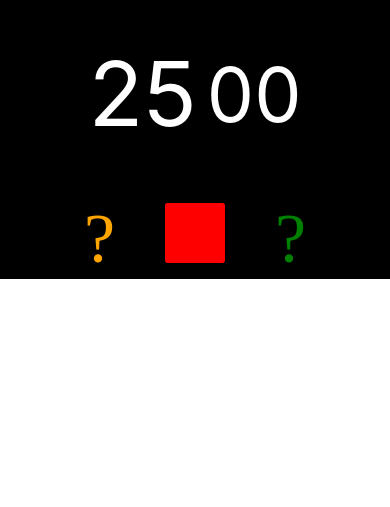
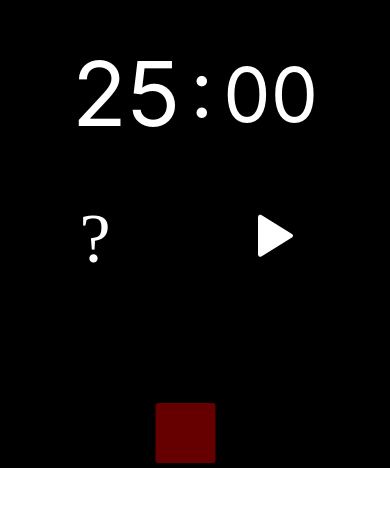
Before and after one commit to dmmaia/pomodoro-timer-app, a React Native app: screen / in a window 390 px wide. Shown: the part 111-618 px from the top of the page. Built offline with nearby package versions, Linux system fonts and the light colour scheme.

Commit message:
Vibrate function added

```diff
--- a/package.json
+++ b/package.json
@@ -1,6 +1,6 @@
 {
   "name": "pomodorotimer",
-  "version": "0.0.1",
+  "version": "0.0.5",
   "private": true,
   "scripts": {
     "android": "react-native run-android",
--- a/src/components/Timer.js
+++ b/src/components/Timer.js
@@ -1,7 +1,14 @@
 import React, {useState, useEffect} from 'react';
-import {View, Text, StyleSheet, TouchableOpacity} from 'react-native';
+import {
+  View,
+  Text,
+  StyleSheet,
+  TouchableOpacity,
+  Vibration,
+} from 'react-native';
 import Icon from 'react-native-vector-icons/AntDesign';
 import IconAw from 'react-native-vector-icons/FontAwesome';
+import IconEnt from 'react-native-vector-icons/Entypo';
 
 const Timer = () => {
   const [minutes, setMinutes] = useState(25);
@@ -35,9 +42,10 @@ const Timer = () => {
         setZeroForMinutes('');
       }
       setSeconds(0);
-
+      Vibration.vibrate();
       setTimeout(() => {
         setRest(rest === true ? false : true);
+        Vibration.cancel();
       }, 1000);
     }
 
@@ -50,6 +58,7 @@ const Timer = () => {
     setSeconds(0);
     setRest(true);
     setZeroForSeconds('0');
+    setZeroForMinutes('');
   }
 
   return (
@@ -59,6 +68,7 @@ const Timer = () => {
           {zeroforMinutes}
           {minutes}
         </Text>
+        <Text style={styles.equalSinal}>:</Text>
         <Text style={styles.secondsField}>
           {zeroforSeconds}
           {seconds}
@@ -69,18 +79,26 @@ const Timer = () => {
         <TouchableOpacity
           style={styles.pauseButton}
           onPress={() => setStatus(false)}>
-          <Icon name="pausecircle" size={70} color="orange" />
+          <Icon
+            name={status === true ? 'pause' : 'pausecircle'}
+            size={70}
+            color="white"
+          />
         </TouchableOpacity>
         <TouchableOpacity
           style={styles.stopButton}
           onPress={() => handleStop()}>
-          <IconAw name="stop" size={70} color="red" />
+          <IconAw name="stop" size={70} color="#660000" />
         </TouchableOpacity>
 
         <TouchableOpacity
           style={styles.startButton}
           onPress={() => setStatus(true)}>
-          <Icon name="play" size={70} color="green" />
+          {status === true ? (
+            <Icon name="play" size={70} color="white" />
+          ) : (
+            <IconEnt name="controller-play" size={70} color="white" />
+          )}
         </TouchableOpacity>
       </View>
     </View>
@@ -105,14 +123,20 @@ const styles = StyleSheet.create({
   boxTimer: {
     flexDirection: 'row',
   },
+  equalSinal: {
+    color: 'white',
+    fontSize: 80,
+    marginLeft: 10,
+  },
   startButton: {
-    marginLeft: 50,
+    marginLeft: 25,
   },
   pauseButton: {
-    margin: 0,
+    marginLeft: 0,
   },
   stopButton: {
-    marginLeft: 50,
+    marginLeft: 45,
+    marginTop: 200,
   },
   buttonText: {
     color: 'white',
```
Also changed, not shown: 2 other files (tests, documents, lock files or other folders).
